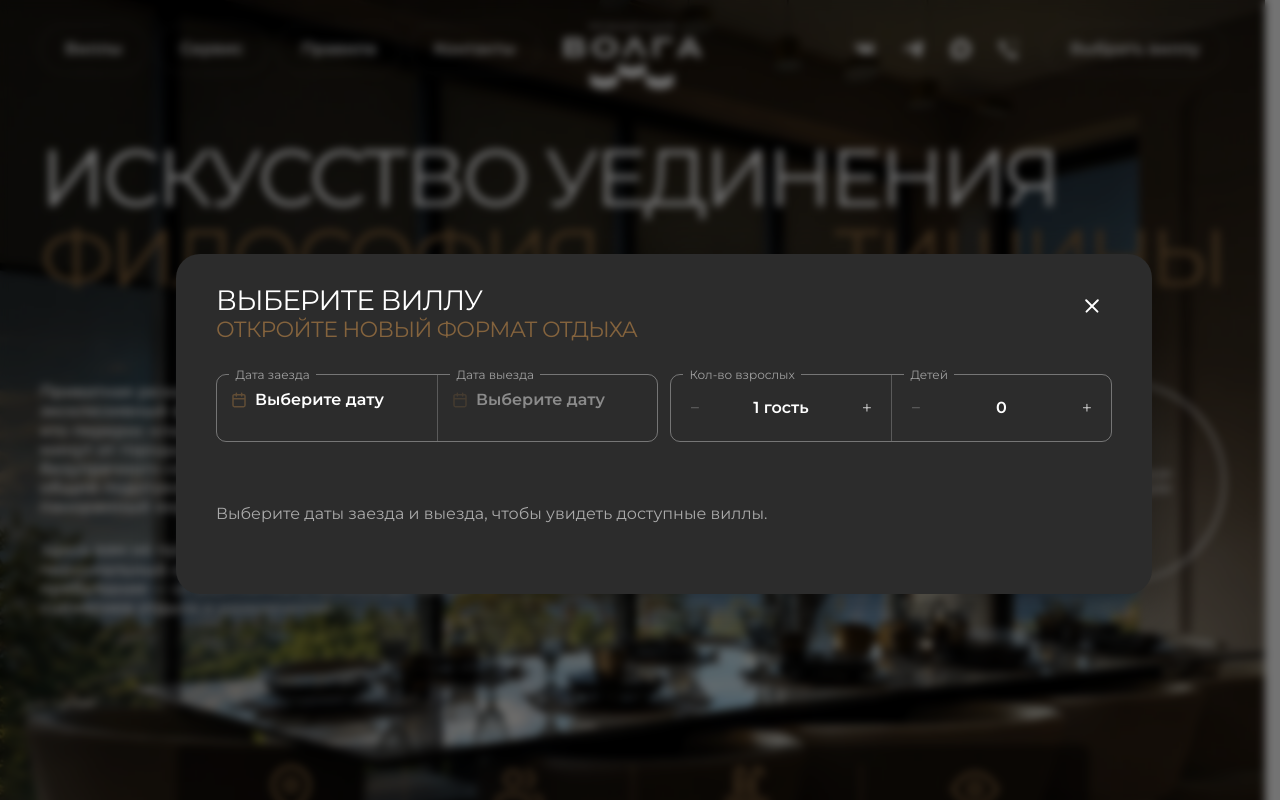
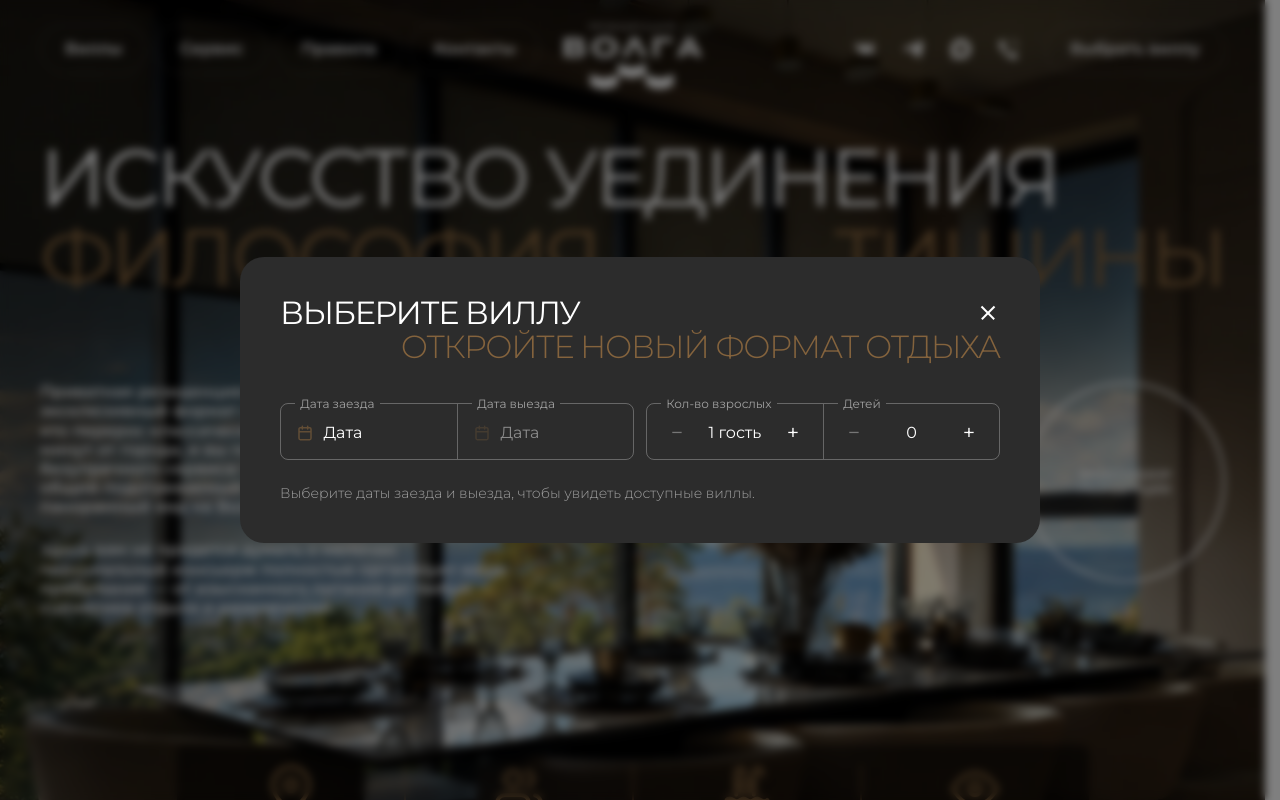
Before and after one commit to Alcon-dev/vlg, a Nuxt app: page / in a window 1280 px wide. Both pictures are taken after a click on the button "Выбрать виллу". Shown: the top 800 px of the page. Built offline with nearby package versions, Linux system fonts and the light colour scheme.

Commit message:
fixed modal

```diff
--- a/app/components/BookingModal.vue
+++ b/app/components/BookingModal.vue
@@ -11,10 +11,8 @@
       >
         <div :class="$style.panel">
           <div :class="$style.header">
-            <div :class="$style.headerTitles">
+            <div :class="$style.headerTop">
               <h1 :class="$style.title">ВЫБЕРИТЕ ВИЛЛУ</h1>
-              <h2 :class="$style.subtitle">ОТКРОЙТЕ НОВЫЙ ФОРМАТ ОТДЫХА</h2>
-            </div>
               <button
                 type="button"
                 :class="$style.closeBtn"
@@ -24,6 +22,8 @@
                 <span :class="$style.closeLine" />
                 <span :class="$style.closeLine" />
               </button>
+            </div>
+            <h2 :class="$style.subtitle">ОТКРОЙТЕ НОВЫЙ ФОРМАТ ОТДЫХА</h2>
           </div>
 
           <div :class="$style.filtersBar">
@@ -57,7 +57,7 @@
                       :class="$style.filterIcon"
                       aria-hidden="true"
                     />
-                    <span>{{ checkInFormatted || "Выберите дату" }}</span>
+                    <span>{{ checkInFormatted || "Дата" }}</span>
                   </button>
                   <Transition name="dropdown">
                     <div
@@ -108,7 +108,7 @@
                       :class="$style.filterIcon"
                       aria-hidden="true"
                     />
-                    <span>{{ checkOutFormatted || "Выберите дату" }}</span>
+                    <span>{{ checkOutFormatted || "Дата" }}</span>
                   </button>
                   <Transition name="dropdown">
                     <div
@@ -1005,140 +1005,98 @@ export default {
 <style lang="scss" module>
 @use "@app/assets/scss/colors.scss" as *;
 @use "@app/assets/scss/mixins.scss" as *;
-
 .overlay {
   position: fixed;
   inset: 0;
-  width: 100vw;
-  height: 100vh;
   z-index: 9999;
   display: flex;
   align-items: center;
   justify-content: center;
-  background: rgba(0, 0, 0, 0.55);
+  padding: 1.5rem;
+  background: rgba(0, 0, 0, 0.5);
   backdrop-filter: blur(4px);
-  overflow-y: auto;
-  padding: 1.5rem;
-
+  overflow: auto;
+  box-sizing: border-box;
   @include tablet {
     padding: 0;
     align-items: stretch;
     justify-content: stretch;
-  }
-}
-
+    overflow: hidden;
+    background: $bg-brown;
+    backdrop-filter: none;
+  }
   .panel {
     position: relative;
     width: 100%;
-  max-width: 56rem;
+    max-width: 50rem;
     max-height: 90vh;
     height: max-content;
-  margin: 0 auto;
+    margin: auto;
+    padding: 2.5rem;
     background: $bg-brown;
+    border-radius: 1.5rem;
+    color: $text-white;
+    box-sizing: border-box;
     overflow: visible;
     display: flex;
     flex-direction: column;
-  border-radius: 1.5rem;
-  box-shadow: 0 1rem 3rem rgba(0, 0, 0, 0.4);
-  padding: 2rem 2.5rem 2.5rem;
-
     @include tablet {
-    width: 100vw;
-    height: 100vh;
       max-width: none;
       max-height: none;
+      width: 100%;
+      height: 100%;
+      min-height: 100%;
       margin: 0;
+      padding: 1rem;
       border-radius: 0;
-    box-shadow: none;
-    padding: 1.25rem 1rem 1rem;
-    padding-top: max(1.25rem, env(safe-area-inset-top));
-    padding-left: max(1rem, env(safe-area-inset-left));
-    padding-right: max(1rem, env(safe-area-inset-right));
-    padding-bottom: max(1rem, env(safe-area-inset-bottom));
-    overflow-y: auto;
-  }
-}
-
+      overflow: auto;
+      -webkit-overflow-scrolling: touch;
+    }
     .header {
-  position: sticky;
-  top: 0;
-  z-index: 2;
-  display: flex;
-  align-items: flex-start;
-  justify-content: space-between;
-  flex-shrink: 0;
-  gap: 1rem;
-  margin: 0 0 1.75rem;
-  padding-bottom: 0.25rem;
-  background: $bg-brown;
-
-  @include tablet {
-    position: static;
-    top: auto;
-    z-index: auto;
-    padding-bottom: 0;
-    margin-bottom: 1.25rem;
-  }
-}
-
-.headerTitles {
       display: flex;
       flex-direction: column;
       gap: 0.15rem;
-  min-width: 0;
-}
-
+      margin-bottom: 2.5rem;
+      flex-shrink: 0;
+      @include tablet {
+        margin-bottom: 1.25rem;
+      }
+      .headerTop {
+        display: flex;
+        align-items: center;
+        justify-content: space-between;
+        gap: 1rem;
         .title {
           margin: 0;
-  font-size: 1.75rem;
+          font-size: 2rem;
           font-weight: 400;
+          letter-spacing: -0.04em;
+          text-transform: uppercase;
+          line-height: 1;
           color: $text-white;
-  line-height: 1.05;
-  letter-spacing: -0.03em;
-  text-transform: uppercase;
           @include tablet {
-    font-size: 1.375rem;
-  }
-}
-
-.subtitle {
-  margin: 0;
-  font-size: 1.375rem;
-  font-weight: 400;
-  color: $text-accent;
-  line-height: 1.1;
-  letter-spacing: -0.03em;
-  text-transform: uppercase;
-  @include tablet {
-    font-size: 1.125rem;
-  }
-}
-
+            font-size: 1.35rem;
+          }
+        }
         .closeBtn {
           position: relative;
-  width: 2.5rem;
-  height: 2.5rem;
           flex-shrink: 0;
+          width: 1.5rem;
+          height: 1.5rem;
           display: flex;
           align-items: center;
           justify-content: center;
           padding: 0;
+          border: none;
+          border-radius: 0.25rem;
           background: transparent;
-  border: none;
-  border-radius: 0.375rem;
+          color: $text-white;
           cursor: pointer;
-  transition: background 0.2s;
-  &:hover {
-    background: rgba(255, 255, 255, 0.08);
-  }
-}
-
           .closeLine {
             position: absolute;
             width: 1.125rem;
             height: 1.5px;
-  background: $text-white;
-  border-radius: 1px;
+            background: currentColor;
             &:first-child {
               transform: rotate(45deg);
             }
@@ -1146,7 +1104,23 @@ export default {
               transform: rotate(-45deg);
             }
           }
-
+        }
+      }
+      .subtitle {
+        margin: 0;
+        align-self: flex-end;
+        text-align: right;
+        font-size: 2rem;
+        font-weight: 300;
+        letter-spacing: -0.04em;
+        text-transform: uppercase;
+        color: $text-accent;
+        line-height: 1;
+        @include tablet {
+          font-size: 1.35rem;
+        }
+      }
+    }
     .filtersBar {
       display: grid;
       grid-template-columns: 1fr 1fr;
@@ -1154,77 +1128,74 @@ export default {
       padding: 0;
       overflow: visible;
       flex-shrink: 0;
-  margin: 0 0 2rem;
-
+      margin: 0 0 1.5rem;
       @include tablet {
         grid-template-columns: 1fr;
-    margin-bottom: 1.5rem;
-  }
-}
-
+        margin-bottom: 1.25rem;
+      }
       .fieldGroup {
         position: relative;
         display: grid;
         grid-template-columns: 1fr 1fr;
         min-width: 0;
-  border: 1px solid rgba(255, 255, 255, 0.35);
-  border-radius: 0.625rem;
+        border: 1px solid rgba(255, 255, 255, 0.28);
+        border-radius: 0.5rem;
         background: transparent;
+        box-sizing: border-box;
         transition: border-color 0.2s;
-
+        @include tablet {
+          grid-template-columns: 1fr;
+        }
         &.fieldGroupAccent {
           border-color: $text-accent;
-
           .filterLabel {
             color: $text-accent;
           }
-
           .filterIcon {
             opacity: 1;
             filter: none;
           }
-
           .fieldCell:not(:first-child) {
-      border-left-color: rgba(132, 99, 61, 0.45);
+            border-left-color: $text-accent;
             @include tablet {
-        border-top-color: rgba(132, 99, 61, 0.45);
-      }
-    }
-  }
-
+              border-left: none;
+              border-top-color: $text-accent;
+            }
+          }
+        }
         &.fieldGroupOpen {
           .filterLabel {
             z-index: 1001;
           }
         }
-
-  @include tablet {
-    grid-template-columns: 1fr;
-  }
-}
-
+        &:has(.dateInputWrapOpen) {
+          .fieldCell:has(.dateInputWrapOpen) {
+            > .filterLabel {
+              z-index: 1001;
+            }
+          }
+        }
         .fieldCell {
           position: relative;
           min-width: 0;
-
+          padding: 0.9rem 1rem 0.75rem;
+          box-sizing: border-box;
           &:not(:first-child) {
-    border-left: 1px solid rgba(255, 255, 255, 0.22);
+            border-left: 1px solid rgba(255, 255, 255, 0.28);
             @include tablet {
               border-left: none;
-      border-top: 1px solid rgba(255, 255, 255, 0.22);
-    }
-  }
-}
-
+              border-top: 1px solid rgba(255, 255, 255, 0.28);
+            }
+          }
           .filterLabel {
             position: absolute;
             top: 0;
-  left: 0.75rem;
+            left: 0.85rem;
+            z-index: 10;
             transform: translateY(-50%);
-  padding: 0 0.4rem;
+            padding: 0 0.35rem;
             font-size: 0.75rem;
             font-weight: 400;
-  z-index: 10;
             line-height: 1;
             color: rgba(255, 255, 255, 0.55);
             background: $bg-brown;
@@ -1232,38 +1203,42 @@ export default {
             transition: color 0.2s;
             white-space: nowrap;
           }
-
-.fieldGroup:has(.dateInputWrapOpen)
-  .fieldCell:has(.dateInputWrapOpen)
-  > .filterLabel {
-  z-index: 1001;
-}
-
+          .dateInputWrap {
+            position: relative;
+            z-index: 2;
+            overflow: visible;
+            &.dateInputWrapOpen {
+              z-index: 100;
+            }
             .filterInput {
               position: relative;
               z-index: 2;
               display: flex;
               align-items: center;
-  gap: 0.5rem;
-  min-height: 3.125rem;
-  padding: 0.75rem 0.875rem;
+              gap: 0.65rem;
+              min-width: 0;
+              min-height: 1.75rem;
+              padding: 0;
               background: transparent;
               border: none;
-  border-radius: 0.625rem;
+              border-radius: 0;
               color: $text-white;
               font-size: 1rem;
-  font-weight: 600;
+              font-weight: 400;
               font-family: inherit;
               cursor: pointer;
               text-align: left;
               width: 100%;
-  transition: background 0.2s;
+              span {
+                min-width: 0;
+                overflow: hidden;
+                text-overflow: ellipsis;
+                white-space: nowrap;
+              }
               &:disabled {
                 cursor: not-allowed;
                 opacity: 0.45;
               }
-}
-
               .filterIcon {
                 flex-shrink: 0;
                 width: 1rem;
@@ -1271,72 +1246,7 @@ export default {
                 opacity: 0.9;
                 display: block;
               }
-
-.counterInner {
-  display: flex;
-  align-items: center;
-  justify-content: space-between;
-  gap: 0.35rem;
-  min-height: 3.125rem;
-  padding: 0.5rem 0.75rem;
-}
-
-.counterBtn {
-  width: 1.5rem;
-  height: 1.5rem;
-  display: flex;
-  align-items: center;
-  justify-content: center;
-  padding: 0;
-  border: none;
-  border-radius: 0.25rem;
-  background: transparent;
-  color: rgba(255, 255, 255, 0.7);
-  font-size: 1.125rem;
-  font-weight: 400;
-  line-height: 1;
-  cursor: pointer;
-  transition:
-    color 0.15s,
-    background 0.15s;
-  &:hover:not(:disabled) {
-    color: $text-white;
-    background: rgba(255, 255, 255, 0.08);
-  }
-  &:disabled {
-    opacity: 0.35;
-    cursor: not-allowed;
-  }
-}
-
-.counterValue,
-.counterValueBtn {
-  flex: 1;
-  min-width: 0;
-  text-align: center;
-  font-size: 1rem;
-  font-weight: 600;
-  color: $text-white;
-  font-family: inherit;
-  line-height: 1.2;
-}
-
-.counterValueBtn {
-  padding: 0;
-  border: none;
-  background: transparent;
-  cursor: pointer;
-}
-
-.dateInputWrap {
-  position: relative;
-  z-index: 2;
-  overflow: visible;
-  &.dateInputWrapOpen {
-    z-index: 100;
-  }
-}
-
+            }
             .calendarDropdown {
               position: absolute;
               left: 0;
@@ -1372,7 +1282,53 @@ export default {
                 color: $text-white;
               }
             }
-
+          }
+          .counterInner {
+            display: flex;
+            align-items: center;
+            justify-content: space-between;
+            gap: 0.5rem;
+            min-height: 1.75rem;
+            .counterBtn {
+              width: 1.75rem;
+              height: 1.75rem;
+              display: flex;
+              align-items: center;
+              justify-content: center;
+              padding: 0;
+              border: none;
+              border-radius: 0;
+              background: transparent;
+              color: $text-white;
+              font-size: 1.35rem;
+              font-weight: 400;
+              line-height: 1;
+              cursor: pointer;
+              transition: opacity 0.15s;
+              &:disabled {
+                opacity: 0.35;
+                cursor: default;
+              }
+            }
+            .counterValue,
+            .counterValueBtn {
+              flex: 1;
+              min-width: 0;
+              text-align: center;
+              font-size: 1rem;
+              font-weight: 400;
+              color: $text-white;
+              font-family: inherit;
+              line-height: 1.2;
+            }
+            .counterValueBtn {
+              padding: 0;
+              border: none;
+              background: transparent;
+              cursor: pointer;
+            }
+          }
+        }
         .guestsDropdown {
           position: absolute;
           left: 0;
@@ -1386,14 +1342,10 @@ export default {
           box-shadow: 0 0.5rem 1.5rem rgba(0, 0, 0, 0.4);
           max-height: 16rem;
           overflow-y: auto;
-}
-
           .guestsDropdownInner {
             display: flex;
             flex-direction: column;
             gap: 0.5rem;
-}
-
             .guestsChildRow {
               display: flex;
               align-items: center;
@@ -1402,13 +1354,9 @@ export default {
               padding: 0.5rem 0.75rem;
               background: rgba(255, 255, 255, 0.08);
               border-radius: 0.375rem;
-}
-
               .guestsChildLabel {
                 font-size: 0.875rem;
                 color: rgba(255, 255, 255, 0.9);
-}
-
                 .guestsChildSelect {
                   margin-left: 0.25rem;
                   padding: 0.25rem 0.5rem;
@@ -1420,7 +1368,7 @@ export default {
                   font-family: inherit;
                   cursor: pointer;
                 }
-
+              }
               .guestsChildRemove {
                 width: 1.5rem;
                 height: 1.5rem;
@@ -1443,7 +1391,8 @@ export default {
                   background: rgba(255, 255, 255, 0.1);
                 }
               }
-
+            }
+          }
           .guestsClose {
             margin-top: 0.75rem;
             padding: 0.5rem 1rem;
@@ -1458,47 +1407,44 @@ export default {
               background: rgba(255, 255, 255, 0.25);
             }
           }
-
+        }
+      }
+    }
     .content {
       flex: 0 1 auto;
       min-height: 0;
       overflow-x: hidden;
       overflow-y: auto;
       scrollbar-color: rgba(255, 255, 255, 0.25) transparent;
-
       @include tablet {
         flex: 0 0 auto;
         min-height: auto;
         overflow: visible;
       }
-}
-
-.content::-webkit-scrollbar {
+      &::-webkit-scrollbar {
         width: 0.5rem;
       }
-.content::-webkit-scrollbar-track {
+      &::-webkit-scrollbar-track {
         background: transparent;
       }
-.content::-webkit-scrollbar-thumb {
+      &::-webkit-scrollbar-thumb {
         background: rgba(255, 255, 255, 0.25);
         border-radius: 0.25rem;
       }
-
       .hint {
-  color: rgba(255, 255, 255, 0.6);
-  font-size: 1rem;
+        color: rgba(255, 255, 255, 0.55);
+        font-size: 0.875rem;
+        font-weight: 300;
+        line-height: 1.4;
         margin: 0;
-  padding: 2rem 0;
-}
-
+        padding: 0;
+      }
       .loadingWrap {
         display: flex;
         align-items: center;
         justify-content: center;
         min-height: 12rem;
         padding: 2rem;
-}
-
         .spinner {
           width: 2.5rem;
           height: 2.5rem;
@@ -1507,30 +1453,19 @@ export default {
           border-radius: 50%;
           animation: spin 0.8s linear infinite;
         }
-
-@keyframes spin {
-  to {
-    transform: rotate(360deg);
-  }
-}
-
+      }
       .empty {
         color: rgba(255, 255, 255, 0.7);
         font-size: 1rem;
         padding: 2rem 0;
         text-align: center;
       }
-
       .villaList {
         display: flex;
         flex-direction: column;
         gap: 2rem;
-}
-
         .villaCard {
           padding-bottom: 0;
-}
-
           .villaCardHeader {
             display: flex;
             flex-wrap: nowrap;
@@ -1542,22 +1477,17 @@ export default {
               flex-wrap: wrap;
               align-items: flex-start;
             }
-}
-
             .villaCardTitleRow {
               display: flex;
               align-items: baseline;
               gap: 0.5rem;
               min-width: 0;
-}
-
               .villaLabel {
                 font-size: 1rem;
                 color: rgba(255, 255, 255, 0.55);
                 font-weight: 400;
                 line-height: 1.1;
               }
-
               .villaName {
                 margin: 0;
                 font-size: 2.5rem;
@@ -1569,7 +1499,7 @@ export default {
                   font-size: 1.75rem;
                 }
               }
-
+            }
             .villaCardActions {
               display: flex;
               align-items: stretch;
@@ -1577,8 +1507,6 @@ export default {
               flex-shrink: 0;
               border-radius: 0.5rem;
               overflow: hidden;
-}
-
               .villaPriceBox {
                 display: inline-flex;
                 align-items: center;
@@ -1592,7 +1520,6 @@ export default {
                 font-weight: 600;
                 line-height: 1;
               }
-
               .bookBtn {
                 display: inline-flex;
                 align-items: center;
@@ -1616,8 +1543,6 @@ export default {
                   opacity: 0.65;
                   cursor: default;
                 }
-}
-
                 .bookBtnSpinner {
                   width: 1.25rem;
                   height: 1.25rem;
@@ -1630,13 +1555,9 @@ export default {
                   box-sizing: border-box;
                   animation: bookBtnSpin 0.8s linear infinite;
                 }
-
-@keyframes bookBtnSpin {
-  to {
-    transform: rotate(360deg);
-  }
-}
-
+              }
+            }
+          }
           .villaDesc {
             font-size: 0.9375rem;
             color: rgba(255, 255, 255, 0.78);
@@ -1650,7 +1571,6 @@ export default {
               }
             }
           }
-
           .villaGallery {
             display: grid;
             grid-template-columns: 1.45fr 1fr;
@@ -1663,8 +1583,6 @@ export default {
               grid-template-columns: 1fr;
               min-height: 0;
             }
-}
-
             .villaMainImg {
               background: #111;
               overflow: hidden;
@@ -1684,7 +1602,6 @@ export default {
                 }
               }
             }
-
             .villaThumbs {
               display: grid;
               grid-template-columns: 1fr 1fr;
@@ -1694,8 +1611,6 @@ export default {
               @include tablet {
                 display: none;
               }
-}
-
               .villaThumb {
                 position: relative;
                 background: #111;
@@ -1708,8 +1623,6 @@ export default {
                   object-fit: cover;
                   display: block;
                 }
-}
-
                 .villaAllOverlay {
                   position: absolute;
                   inset: 0;
@@ -1723,7 +1636,14 @@ export default {
                   letter-spacing: -0.02em;
                   pointer-events: none;
                 }
-
+              }
+            }
+          }
+        }
+      }
+    }
+  }
+}
 .photoGalleryOverlay {
   position: fixed;
   inset: 0;
@@ -1732,16 +1652,12 @@ export default {
   display: flex;
   flex-direction: column;
   overflow: hidden;
-}
-
   .photoGalleryPanel {
     flex: 1 1 0;
     min-height: 0;
     display: flex;
     flex-direction: column;
     overflow: hidden;
-}
-
     .photoGalleryHeader {
       flex-shrink: 0;
       display: flex;
@@ -1752,8 +1668,6 @@ export default {
       padding-top: max(1rem, env(safe-area-inset-top));
       background: #000;
       border-bottom: 1px solid rgba(255, 255, 255, 0.08);
-}
-
       .photoGalleryBack {
         flex-shrink: 0;
         width: 2.5rem;
@@ -1774,7 +1688,6 @@ export default {
           background: rgba(255, 255, 255, 0.1);
         }
       }
-
       .photoGalleryTitle {
         flex: 1;
         margin: 0;
@@ -1783,12 +1696,11 @@ export default {
         color: $text-white;
         text-align: center;
       }
-
       .photoGalleryHeaderSpacer {
         width: 2.5rem;
         flex-shrink: 0;
       }
-
+    }
     .photoGalleryGrid {
       flex: 1 1 0;
       min-height: 0;
@@ -1800,8 +1712,6 @@ export default {
       grid-auto-rows: minmax(min(40vmin, 12rem), auto);
       gap: 0.5rem;
       align-content: start;
-}
-
       .photoGalleryItem {
         position: relative;
         min-height: min(40vmin, 12rem);
@@ -1821,7 +1731,7 @@ export default {
           pointer-events: none;
         }
       }
-
+    }
     .photoFullscreenOverlay {
       position: fixed;
       inset: 0;
@@ -1832,12 +1742,10 @@ export default {
       justify-content: center;
       padding: 3rem;
       box-sizing: border-box;
-}
-
       .photoFullscreenClose {
         position: absolute;
-  top: 1rem;
-  right: 1rem;
+        top: max(1rem, env(safe-area-inset-top));
+        right: max(1rem, env(safe-area-inset-right));
         z-index: 2;
         width: 2.5rem;
         height: 2.5rem;
@@ -1851,13 +1759,10 @@ export default {
         color: $text-white;
         cursor: pointer;
         transition: background 0.2s;
-  top: max(1rem, env(safe-area-inset-top));
-  right: max(1rem, env(safe-area-inset-right));
         &:hover {
           background: rgba(255, 255, 255, 0.2);
         }
       }
-
       .photoFullscreenNav {
         position: absolute;
         top: 50%;
@@ -1878,24 +1783,19 @@ export default {
         &:hover {
           background: rgba(255, 255, 255, 0.25);
         }
-}
-
-.photoFullscreenPrev {
+        &.photoFullscreenPrev {
           left: 1rem;
         }
-
-.photoFullscreenNext {
+        &.photoFullscreenNext {
           right: 1rem;
         }
-
+      }
       .photoFullscreenImgWrap {
         max-width: 100%;
         max-height: 100%;
         display: flex;
         align-items: center;
         justify-content: center;
-}
-
         .photoFullscreenImg {
           max-width: 100%;
           max-height: 100%;
@@ -1904,7 +1804,20 @@ export default {
           object-fit: cover;
           display: block;
         }
-
+      }
+    }
+  }
+}
+@keyframes spin {
+  to {
+    transform: rotate(360deg);
+  }
+}
+@keyframes bookBtnSpin {
+  to {
+    transform: rotate(360deg);
+  }
+}
 :global(.photo-fullscreen-enter-active),
 :global(.photo-fullscreen-leave-active) {
   transition: opacity 0.2s ease;
@@ -1913,7 +1826,6 @@ export default {
 :global(.photo-fullscreen-leave-to) {
   opacity: 0;
 }
-
 :global(.photo-gallery-enter-active),
 :global(.photo-gallery-leave-active) {
   transition: opacity 0.2s ease;
@@ -1923,7 +1835,6 @@ export default {
   opacity: 0;
 }
 </style>
-
 <style lang="scss" scoped>
 .booking-modal-enter-active,
 .booking-modal-leave-active {
@@ -1933,7 +1844,6 @@ export default {
 .booking-modal-leave-to {
   opacity: 0;
 }
-
 .dropdown-enter-active,
 .dropdown-leave-active {
   transition:
```
Lines whose indentation alone changed are shown as unchanged.
